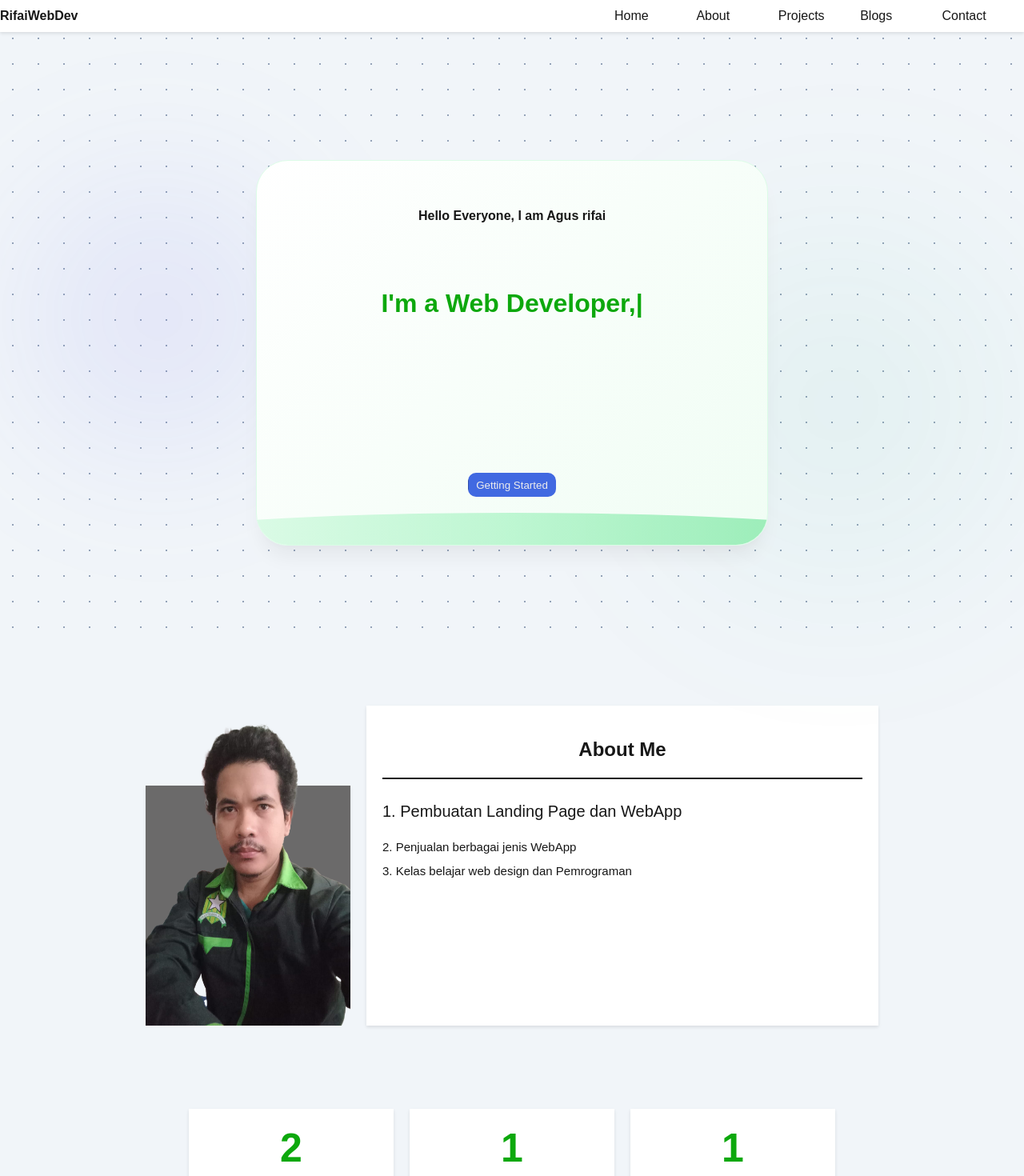
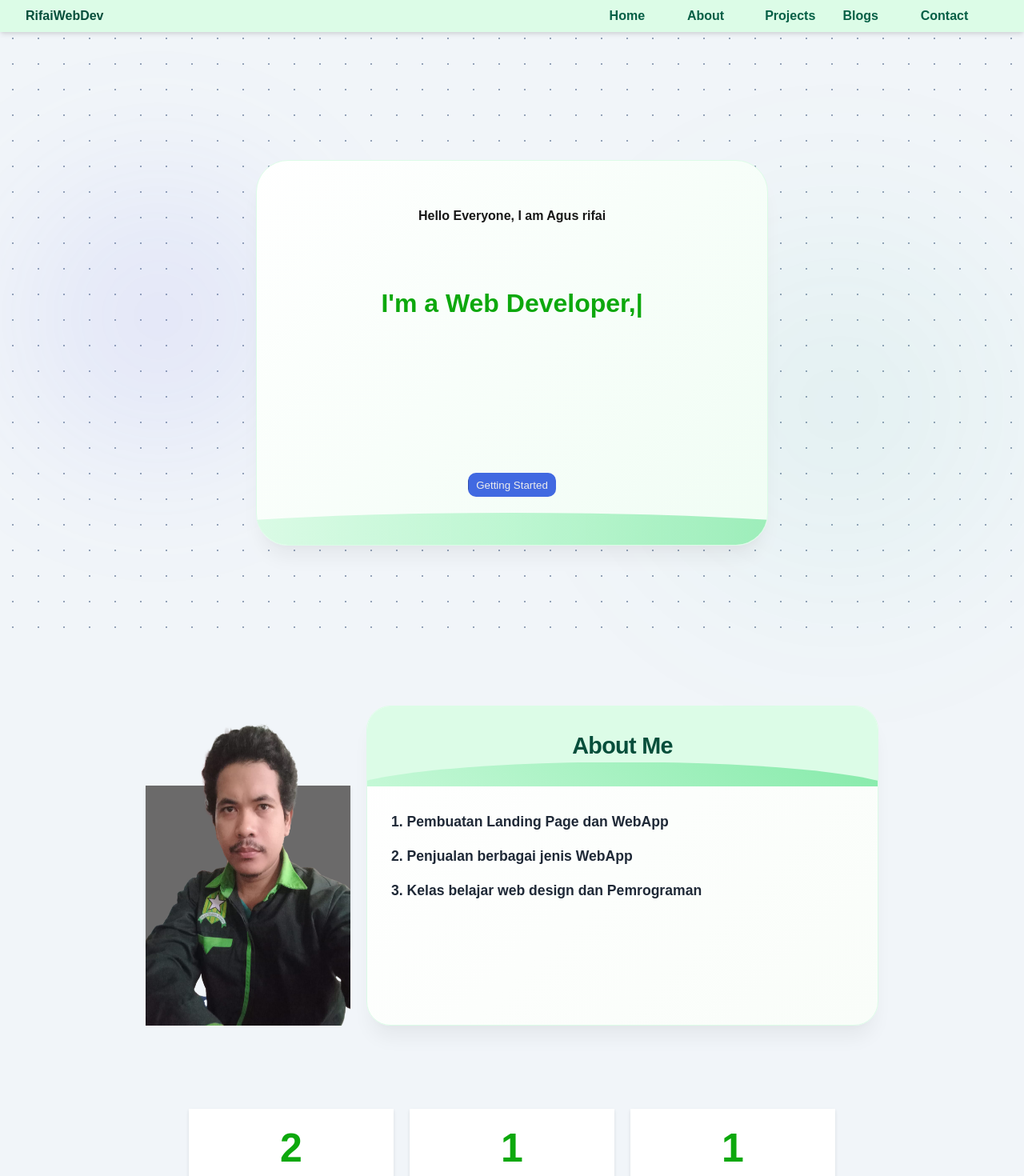
Before and after one commit to mohagusrifai02/rifaiwebdev, a Next.js app: page / in a window 1280 px wide. Shown: the top 1470 px of the page at 80% size. Built offline with nearby package versions, Linux system fonts and the light colour scheme; no server answers; the database is empty.

Commit message:
desain about

```diff
--- a/src/app/globals.css
+++ b/src/app/globals.css
@@ -58,17 +58,20 @@ nav{
   width: 100%;
   display: flex;
   justify-content: space-between;
-  background-color: #ffffff;
-  box-shadow: 0 2px 4px rgba(0, 0, 0, 0.1);
+  background-color: #dcfce7; /* Hijau muda (green-100) */
+  box-shadow: 0 4px 6px -1px rgba(0, 0, 0, 0.1), 0 2px 4px -1px rgba(0, 0, 0, 0.06);
   position: fixed;
   top: 0;
   left: 0;
   z-index: 99;
+  padding: 0 2rem;
 }
 nav .title h4{
   height: 5vh;
   display: flex;
   align-items: center;
+  color: #064e3b; /* Hijau gelap untuk kontras tinggi */
+  font-weight: 800; /* Teks lebih tebal */
 }
 nav .title .ikon{
   width: 20px;
@@ -89,6 +92,8 @@ nav ul li a{
   height: 5vh;
   display: flex;
   align-items: center;
+  color: #065f46; /* Warna link hijau yang sedikit lebih terang tapi tetap kontras */
+  font-weight: 700; /* Ketebalan teks sedang */
 }
 
 @media screen and (max-width:600px){
@@ -249,32 +254,60 @@ nav ul li a{
   box-shadow: 0 2px 4px rgba(0, 0, 0, 0.1);
 }
 .container-about .cards .deskripsi{
-  background-color: #ffffff;
+  background: linear-gradient(135deg, #ffffff 0%, #f9fdf9 100%);
   width: 50%;
   height: 50vh;
-  box-shadow: 0 2px 4px rgba(0, 0, 0, 0.1);
+  box-shadow: 0 20px 25px -5px rgba(0, 0, 0, 0.05), 0 10px 10px -5px rgba(0, 0, 0, 0.02);
   display: flex;
   flex-direction: column;
   justify-content: flex-start;
-  gap: 20px;
-  padding: 20px;
+  padding: 0;
+  border-radius: 30px;
+  border: 1px solid #dcfce7;
+  overflow: hidden;
 }
 .container-about .cards .deskripsi .title{
-  border-bottom: 2px solid #171717;
-  height: 20%;
+  background-color: #dcfce7;
+  height: 25%;
   display: flex;
   justify-content: center;
   align-items: center;
+  position: relative;
+  overflow: hidden;
+  border-bottom: none;
 }
-.container-about .cards .deskripsi ul li{
+.container-about .cards .deskripsi .title h2 {
+  color: #064e3b;
+  font-weight: 900;
+  font-size: 1.8rem;
+  letter-spacing: -0.025em;
+  z-index: 2;
+}
+.container-about .cards .deskripsi .title::after {
+  content: "";
+  position: absolute;
+  bottom: -10px;
+  right: -5%;
+  width: 110%;
+  height: 40px;
+  background: linear-gradient(45deg, #bbf7d0 0%, #4ade80 100%);
+  clip-path: ellipse(50% 100% at 50% 100%);
+  opacity: 0.6;
+  z-index: 1;
+}
+.container-about .cards .deskripsi ul {
+  padding: 30px;
   list-style: none;
-  line-height: 2;
-  font-size: 15px;
+  display: flex;
+  flex-direction: column;
+  gap: 15px;
+  color: #1f2937;
+  font-weight: 600;
 }
-.container-about .cards .deskripsi ul li:nth-child(1){
-  font-weight: 500;
-  margin-bottom: 10px;
-  font-size: 20px;
+.container-about .cards .deskripsi ul li {
+  list-style: none;
+  line-height: 1.6;
+  font-size: 1.1rem;
 }
 @media screen and (max-width:600px){
   .container-about .cards{
```
Also changed, not shown: tsconfig.json (+20 -5 lines).
